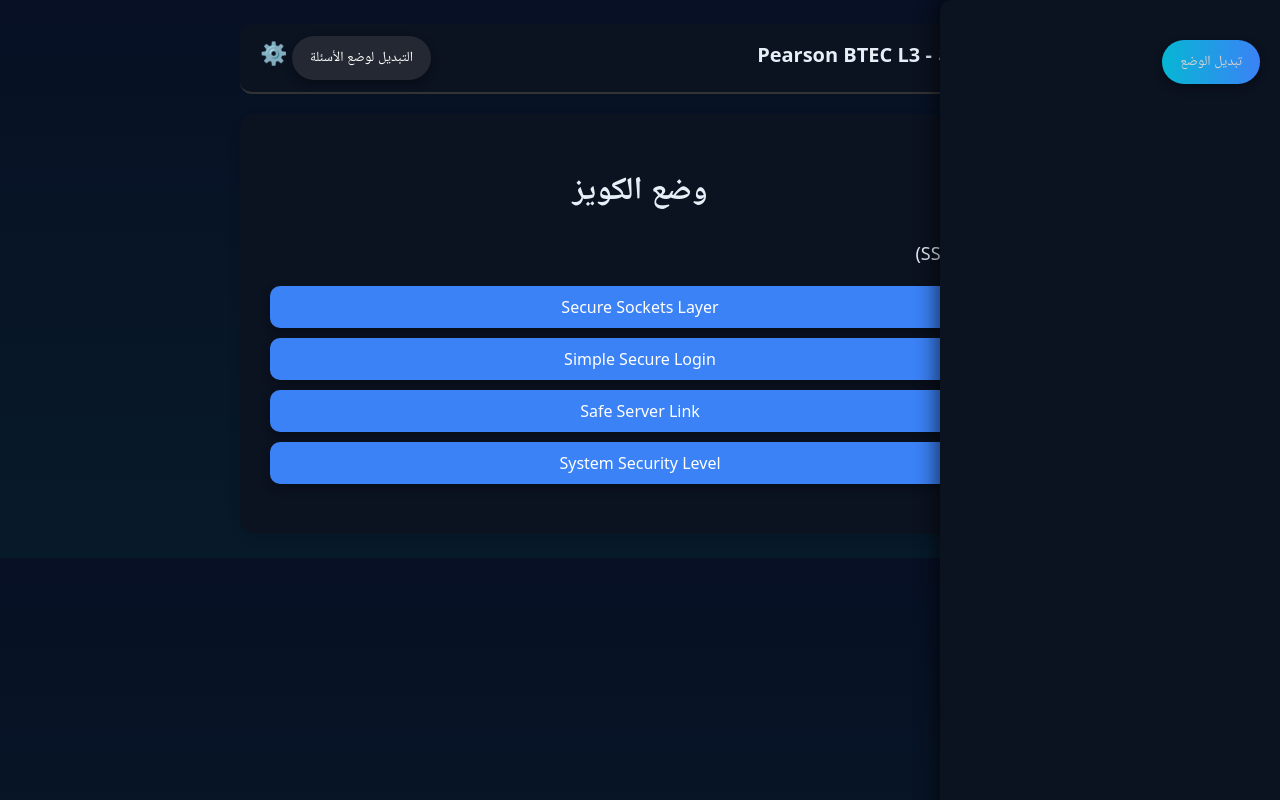
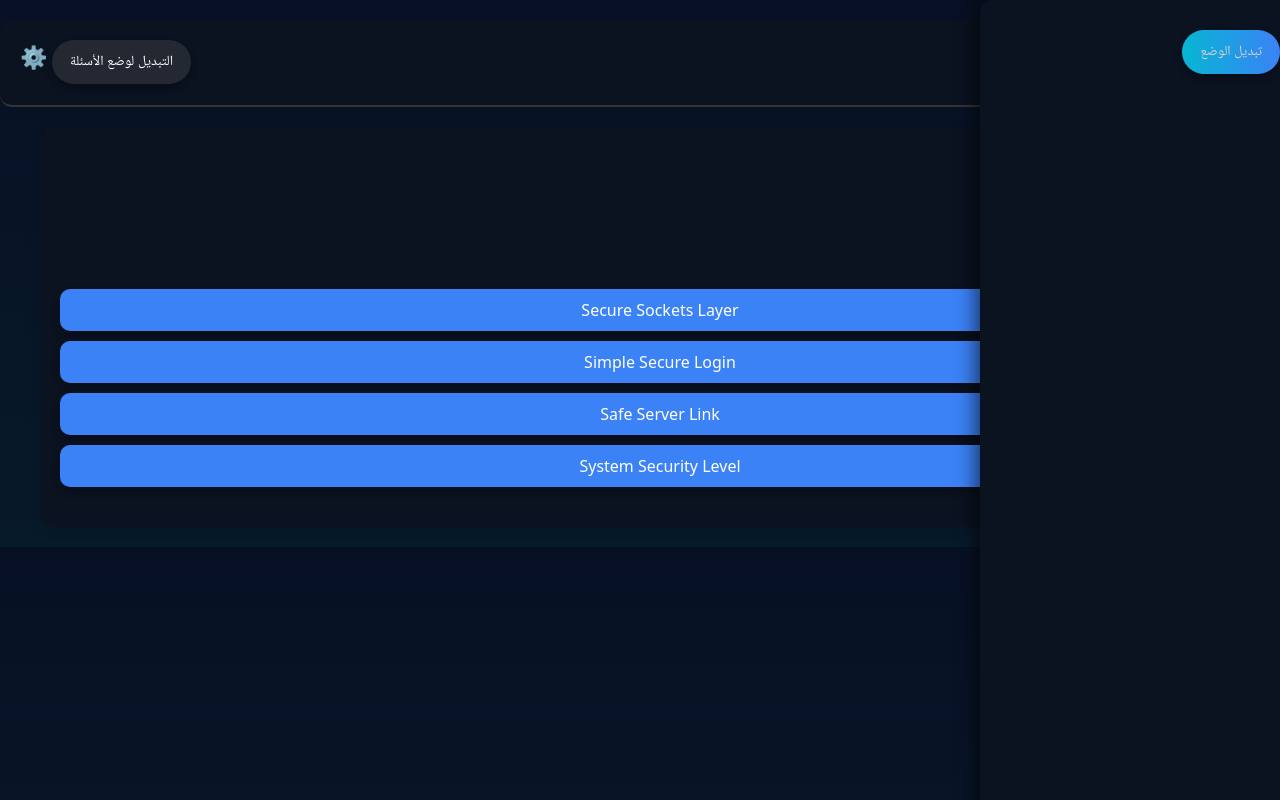
Before and after one commit to ibrahem44453/QuestionBankClean, a website: page quiz_page.html in a window 1280 px wide. Both pictures are taken after a click on the element "⚙️". Drawn offline with Linux system fonts and the light colour scheme.

Commit message:
رفع تحديثات الموقع

```diff
--- a/quiz_page.html
+++ b/quiz_page.html
@@ -1,52 +1,84 @@
 <!doctype html>
 <html lang="ar">
 <head>
-  <meta charset="utf-8" />
-  <meta name="viewport" content="width=device-width,initial-scale=1" />
+<meta charset="utf-8">
+<meta name="viewport" content="width=device-width,initial-scale=1">
 <title>وضع الكويز - بنك الأسئلة</title>
 <style>
-    /* ===================== روابط وألوان أساسية ===================== */
-    a { text-decoration:none; color:#e6eef6; border-color:#9fe3ff; font-size:15px; transition: transform 0.3s, text-shadow 0.3s, font-size 0.3s, font-weight 0.3s; }
-    a:hover { text-shadow:0 0 1px #fff; transform: scale(1.1); font-size:16px; font-weight:bold; }
+  /* ===================== ألوان ووضعيات ===================== */
+  :root{
+    --bg:#0f1724; --card:#0b1220; --accent:#06b6d4;
+    --muted:#94a3b8; --text:#e6eef6; color-scheme:dark;
+  }
+  body{
+    font-family:system-ui,-apple-system,Segoe UI,Roboto,"Noto Naskh Arabic",Arial;
+    margin:0; padding:20px; direction:rtl; text-align:right;
+    background:linear-gradient(180deg,#071024 0%,#071a2a 100%);
+    color:var(--text); transition: background 0.3s, color 0.3s;
+  }
+  body.light-theme{
+    --bg:#f0f4f8; --card:#ffffff; --accent:#06b6d4;
+    --muted:#475569; --text:#0f1724; color-scheme:light;
+    background:linear-gradient(180deg,#ffffff 0%,#e2e8f0 100%);
+  }
 
-    :root{--bg:#0f1724;--card:#0b1220;--accent:#06b6d4;--muted:#94a3b8;--text:#e6eef6; color-scheme:dark}
-    body{font-family:system-ui,-apple-system,Segoe UI,Roboto,"Noto Naskh Arabic",Arial; margin:0; padding:24px; direction:rtl; text-align:right; background:linear-gradient(180deg,#071024 0%,#071a2a 100%); color:var(--text); transition: background 0.3s, color 0.3s;}
-
-    body.light-theme{--bg:#f0f4f8; --card:#ffffff; --accent:#06b6d4; --muted:#475569; --text:#0f1724; color-scheme:light; background:linear-gradient(180deg,#ffffff 0%,#e2e8f0 100%);}
-
-    /* ===================== الحاوية الرئيسية ===================== */
-    .container{max-width:800px; margin:0 auto;}
-    h1{text-align:center;}
+  a{ text-decoration:none; color:#e6eef6; font-size:15px; transition:0.3s; }
+  a:hover{ transform:scale(1.1); }
 
   /* ===================== الهيدر ===================== */
-    .header{position:sticky; top:0; left:0; width:100%; display:flex; justify-content:space-between; align-items:center; padding:12px 20px; background:var(--card); border-bottom:2px solid #333; border-radius:12px; z-index:1000; box-sizing:border-box;}
-    .site-title{font-size:20px; font-weight:bold; color:var(--text); margin:0;}
+  .header{
+    position:sticky; top:0; left:0; width:100%; display:flex; justify-content:space-between; align-items:center;
+    padding:12px 20px; background:var(--card); border-bottom:2px solid #333; border-radius:12px; z-index:1000;
+  }
+  .site-title{font-size:20px; font-weight:bold; color:var(--text);}
   .header-icons{font-size:22px; cursor:pointer; transition:transform 0.2s;}
   .header-icons:hover{transform:rotate(30deg);}
 
   /* ===================== السلايدر ===================== */
-    #settingsSlide{position:fixed; top:0; right:0; width:300px; max-width:80vw; height:100%; background:var(--card); box-shadow:-4px 0 20px rgba(0,0,0,0.6); z-index:1002; padding:20px; transform:translateX(100%); opacity:0; transition: transform 0.5s ease, opacity 0.5s ease; border-radius:12px 0 0 12px;}
-    body.light-theme #settingsSlide{background: rgba(240, 221, 221, 0.527); color:#0f1724; box-shadow:-4px 0 20px rgba(0,0,0,0.15); border:1px solid #ddd;}
+  #settingsSlide{
+    position:fixed; top:0; right:0; width:280px; max-width:80vw; height:100%;
+    background:var(--card); color:var(--text);
+    box-shadow:-4px 0 20px rgba(0,0,0,0.6); z-index:1002;
+    padding:20px; transform:translateX(100%); opacity:0;
+    transition: transform 0.3s ease, opacity 0.3s ease;
+    border-radius:12px 0 0 12px;
+  }
+  body.light-theme #settingsSlide{
+    background:rgba(240,221,221,0.9); color:#0f1724; box-shadow:-4px 0 20px rgba(0,0,0,0.15); border:1px solid #ddd;
+  }
 
   /* ===================== أزرار ===================== */
-    button{font-family:inherit; cursor:pointer; border:none; border-radius:25px; padding:10px 18px; font-size:14px; transition:all 0.3s ease; box-shadow:0 4px 10px rgba(0,0,0,0.3);}
-    #toggleTheme{background:linear-gradient(90deg,#06b6d4,#3b82f6); color:#d8d1d1; margin-top:20px;}
-    #toggleTheme:hover{transform:scale(1.1); box-shadow:0 6px 15px rgba(0,0,0,0.4); background:linear-gradient(90deg,#3b82f6,#06b6d4); color:#fff;}
-    #toggleTheme:active{transform:scale(0.95); box-shadow:0 3px 8px rgba(0,0,0,0.3);}
+  button{
+    font-family:inherit; cursor:pointer; border:none; border-radius:25px;
+    padding:10px 18px; font-size:14px; transition:all 0.3s ease; box-shadow:0 4px 10px rgba(0,0,0,0.3);
+  }
+  #toggleTheme{background:linear-gradient(90deg,#06b6d4,#3b82f6); color:#d8d1d1; margin-top:10px;}
+  #toggleTheme:hover{transform:scale(1.1); background:linear-gradient(90deg,#3b82f6,#06b6d4); color:#fff;}
   #toggle-quiz{background-color:#53555756; color:#fff;}
 
   /* ===================== الكويز ===================== */
-    .quiz-container{background-color:var(--card); padding:30px; border-radius:15px; box-shadow:0 4px 12px rgba(0,0,0,0.1); margin-top:20px; transition:background 0.3s, color 0.3s;}
+  .quiz-container{
+    background-color:var(--card); padding:20px; border-radius:15px; margin-top:20px;
+    box-shadow:0 4px 12px rgba(0,0,0,0.1); transition: background 0.3s, color 0.3s;
+  }
   .question{font-size:18px; margin-bottom:15px;}
-    .answers button{display:block; width:100%; margin-bottom:10px; padding:10px; border:none; border-radius:10px; background-color:#3b82f6; color:white; cursor:pointer; font-size:16px; transition:background 0.3s;}
+  .answers button{display:block; width:100%; margin-bottom:10px; padding:10px; border-radius:10px; background-color:#3b82f6; color:white; font-size:16px;}
   .answers button:hover{background-color:#2563eb;}
   .results{text-align:center; font-size:20px; margin-top:20px;}
 
+  /* ===================== ميديا للهاتف ===================== */
+  @media(max-width:480px){
+    .header{flex-direction:column; align-items:flex-start; gap:8px;}
+    .site-title{font-size:18px;}
+    #settingsSlide{width:220px; padding:12px;}
+    .quiz-container{padding:15px;}
+    .question{font-size:16px;}
+    .answers button{font-size:14px; padding:8px;}
+  }
 </style>
 </head>
 <body>
 <div class="container">
-    <!-- الهيدر -->
   <div class="header">
     <h1 class="site-title">بنك الأسئلة - Pearson BTEC L3</h1>
     <div>
@@ -55,14 +87,12 @@
     </div>
   </div>
 
-    <!-- حاوية الكويز -->
   <div class="quiz-container" id="quiz-container">
     <h1>وضع الكويز</h1>
     <div id="quiz"></div>
     <div class="results" id="results"></div>
   </div>
 
-    <!-- السلايدر -->
   <div id="settingsSlide">
     <button id="toggleTheme">تبديل الوضع</button>
   </div>
@@ -72,26 +102,36 @@
   // ======== الوضع الداكن/الفاتح ========
   const body = document.body;
   const toggleThemeBtn = document.getElementById('toggleTheme');
+  const settingsSlide = document.getElementById('settingsSlide');
+
   if(localStorage.getItem('theme')==='light'){body.classList.add('light-theme');}
-  toggleThemeBtn.addEventListener('click',()=>{body.classList.toggle('light-theme'); localStorage.setItem('theme', body.classList.contains('light-theme')?'light':'dark');});
+
+  toggleThemeBtn.addEventListener('click', ()=>{
+    body.classList.toggle('light-theme');
+    localStorage.setItem('theme', body.classList.contains('light-theme')?'light':'dark');
+
+    // لإعادة رسم السلايدر فورًا على الهاتف
+    settingsSlide.style.display='none';
+    void settingsSlide.offsetWidth;
+    settingsSlide.style.display='';
+  });
 
   // ======== فتح وغلق السلايدر ========
-  const settingsSlide = document.getElementById('settingsSlide');
   const openSettingsBtn = document.getElementById('openSettings');
-  openSettingsBtn.addEventListener('click',()=>{settingsSlide.style.transform='translateX(0)'; settingsSlide.style.opacity='1';});
+  openSettingsBtn.addEventListener('click', ()=>{settingsSlide.style.transform='translateX(0)'; settingsSlide.style.opacity='1';});
   document.addEventListener('click',(e)=>{if(!settingsSlide.contains(e.target)&&e.target!==openSettingsBtn){settingsSlide.style.transform='translateX(100%)'; settingsSlide.style.opacity='0';}});
 
   // ======== التبديل لوضع الكويز ========
   document.getElementById('toggle-quiz').addEventListener('click',()=>{window.location.href='index.html';});
 
   // ======== بيانات الكويز ========
-  const quizData = [
+  const quizData=[
     {q:"مصطلح (SSL)", options:["Secure Sockets Layer","Simple Secure Login","Safe Server Link","System Security Level"], answer:"Secure Sockets Layer"},
     {q:"ما هو لغة البرمجة التي نستخدمها للويب؟", options:["Python","JavaScript","C++","Java"], answer:"JavaScript"},
     {q:"ما هو الناتج من 2 + 2؟", options:["3","4","5","6"], answer:"4"}
   ];
 
-  let currentQuestion=0; let score=0;
+  let currentQuestion=0, score=0;
   const quizEl=document.getElementById('quiz');
   const resultsEl=document.getElementById('results');
 
@@ -104,8 +144,7 @@
 
   function selectAnswer(selected){
     if(selected===quizData[currentQuestion].answer) score++;
-    currentQuestion++;
-    showQuestion();
+    currentQuestion++; showQuestion();
   }
 
   showQuestion();
```
Lines whose indentation alone changed are shown as unchanged.
